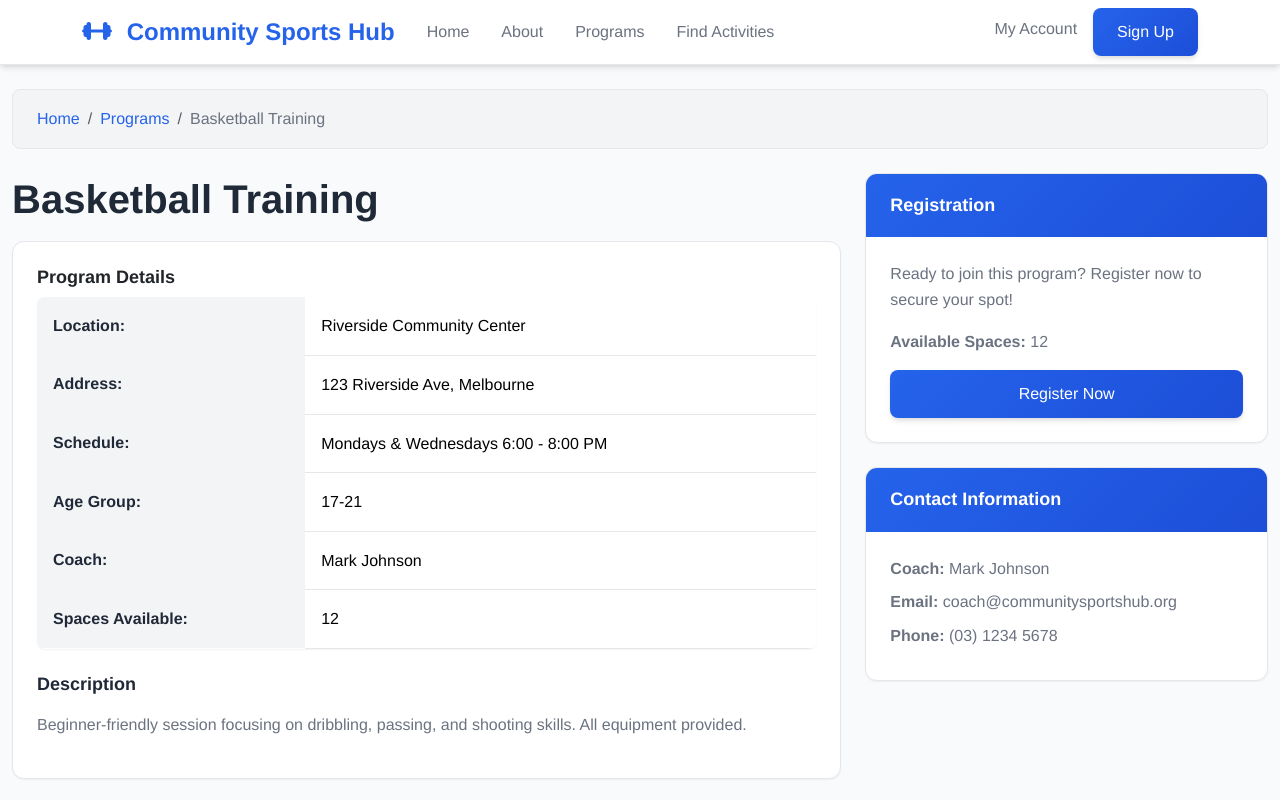
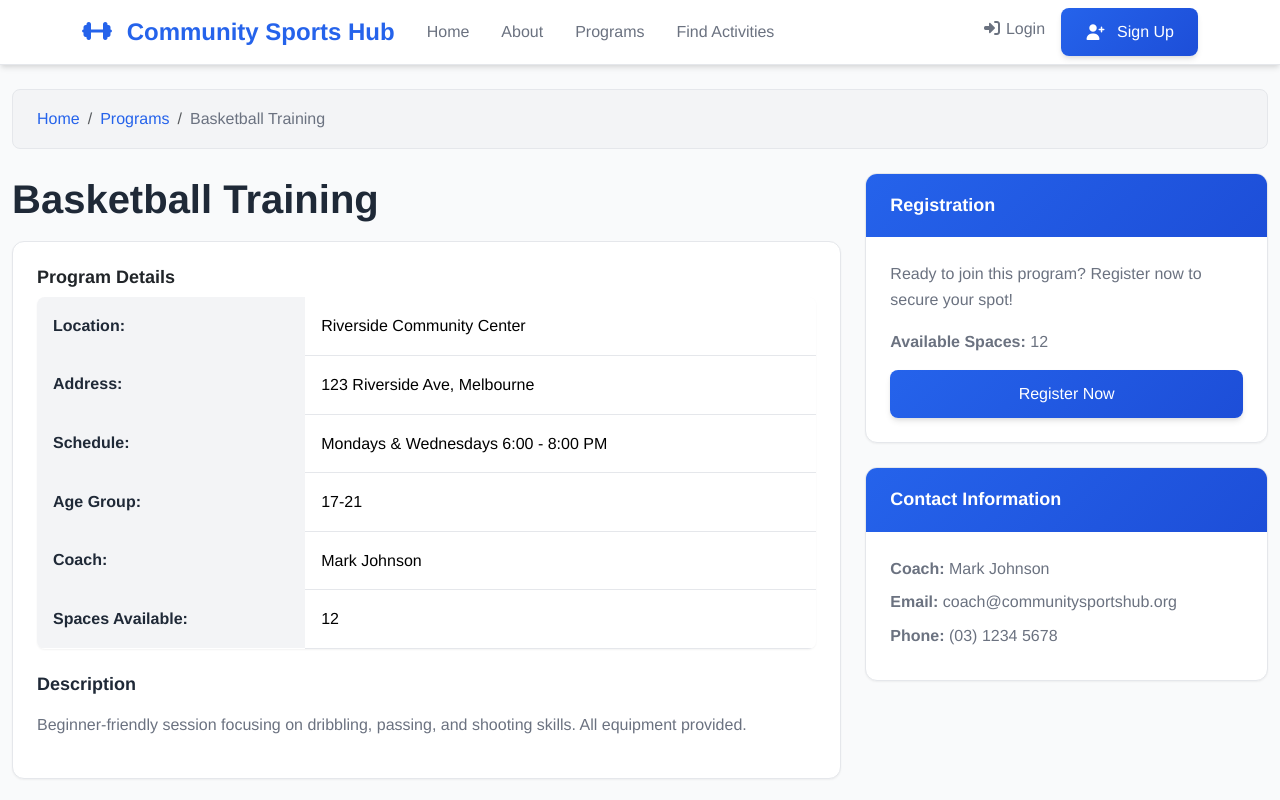
Before and after one commit to Tarunchintakunta/community-health, a Vue app: page /programs/1 in a window 1280 px wide. Shown: the top 800 px of the page. Built offline with nearby package versions, Linux system fonts and the light colour scheme.

Commit message:
Enhance Navbar component to conditionally display menu items based on user authentication and roles.

```diff
--- a/src/components/layout/Navbar.vue
+++ b/src/components/layout/Navbar.vue
@@ -35,12 +35,48 @@
           </ul>
 
           <ul class="navbar-nav">
-            <li class="nav-item">
-              <router-link class="nav-link" to="/account">My Account</router-link>
-            </li>
-            <li class="nav-item">
-              <router-link class="btn btn-primary" to="/register">Sign Up</router-link>
-            </li>
+            <!-- Show only for logged-in users -->
+            <template v-if="currentUser">
+              <li class="nav-item">
+                <router-link class="nav-link" to="/account">
+                  <i class="fas fa-user me-1"></i>My Account
+                </router-link>
+              </li>
+
+              <!-- Show only for coaches -->
+              <li v-if="currentUser.role === 'coach'" class="nav-item">
+                <router-link class="nav-link" to="/coach-dashboard">
+                  <i class="fas fa-chalkboard-teacher me-1"></i>Coach Dashboard
+                </router-link>
+              </li>
+
+              <!-- Show only for admins -->
+              <li v-if="currentUser.role === 'admin'" class="nav-item">
+                <router-link class="nav-link" to="/admin-panel">
+                  <i class="fas fa-cog me-1"></i>Admin Panel
+                </router-link>
+              </li>
+
+              <li class="nav-item">
+                <button @click="logout" class="btn btn-outline-danger btn-sm">
+                  <i class="fas fa-sign-out-alt me-1"></i>Logout
+                </button>
+              </li>
+            </template>
+
+            <!-- Show only for non-logged-in users -->
+            <template v-else>
+              <li class="nav-item">
+                <router-link class="nav-link" to="/login">
+                  <i class="fas fa-sign-in-alt me-1"></i>Login
+                </router-link>
+              </li>
+              <li class="nav-item">
+                <router-link class="btn btn-primary" to="/register">
+                  <i class="fas fa-user-plus me-1"></i>Sign Up
+                </router-link>
+              </li>
+            </template>
           </ul>
         </div>
       </div>
@@ -48,7 +84,22 @@
   </template>
 
   <script>
+  import { mapState } from 'vuex'
+
   export default {
-    name: 'Navbar'
+    name: 'Navbar',
+    computed: {
+      ...mapState(['user']),
+      currentUser() {
+        return this.user || JSON.parse(localStorage.getItem('currentUser') || 'null')
+      }
+    },
+    methods: {
+      logout() {
+        localStorage.removeItem('currentUser')
+        this.$store.commit('SET_USER', null)
+        this.$router.push('/')
+      }
+    }
   }
   </script>
```
